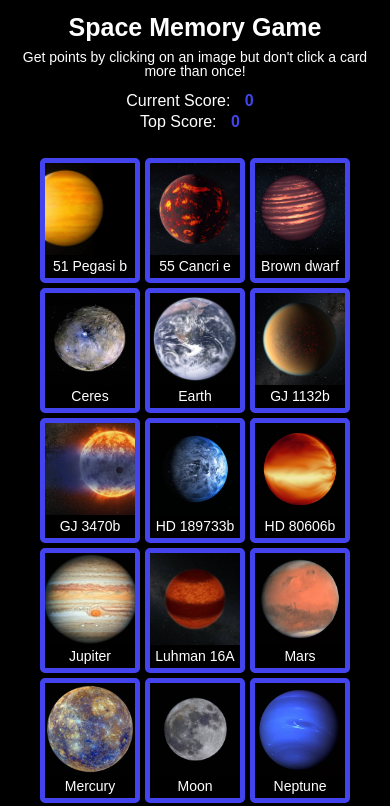
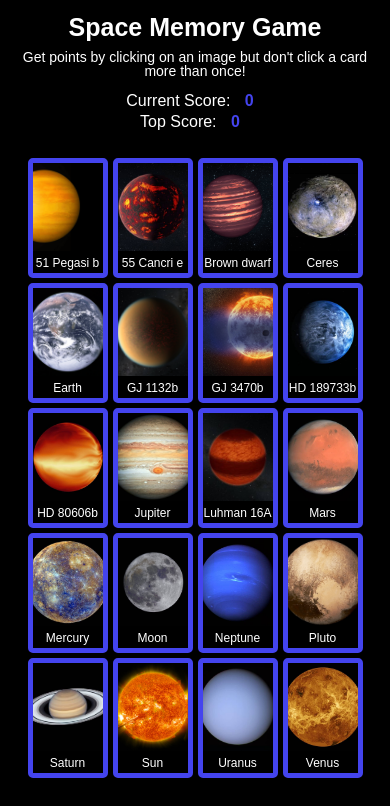
Before and after one commit to dukdukg00se/memory-card, a React (Vite) app: page / in a window 390 px wide. Shown: the top 806 px of the page. Built offline with nearby package versions, Linux system fonts and the light colour scheme.

Commit message:
Adjust card styles, add breakpoints

```diff
--- a/src/components/board/Board.css
+++ b/src/components/board/Board.css
@@ -7,8 +7,8 @@
 }
 
 .card {
-  width: 200px;
-  height: 250px;
+  width: 12rem;
+  height: 15rem;
   border: solid 5px #4444ee;
   border-radius: 5px;
   display: flex;
@@ -31,18 +31,18 @@
 }
 
 figcaption {
-  font-size: 2rem;
+  font-size: 1.7rem;
   text-align: center;
   margin-bottom: 5%;
 }
 
 @media (max-width: 430px) {
   .card {
-    width: 100px;
-    height: 125px;
+    width: 8rem;
+    height: 12rem;
   }
 
   figcaption {
-    font-size: 1.4rem;
+    font-size: 1.2rem;
   }
 }
```
